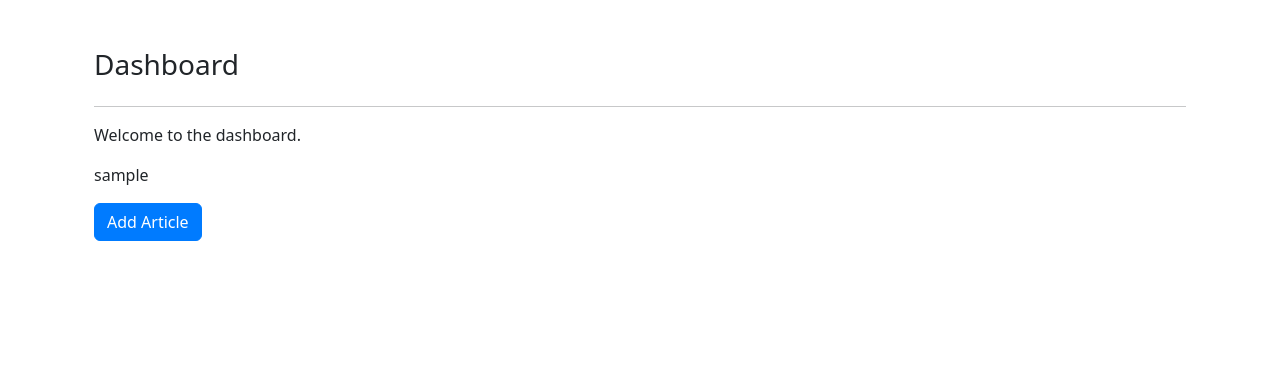
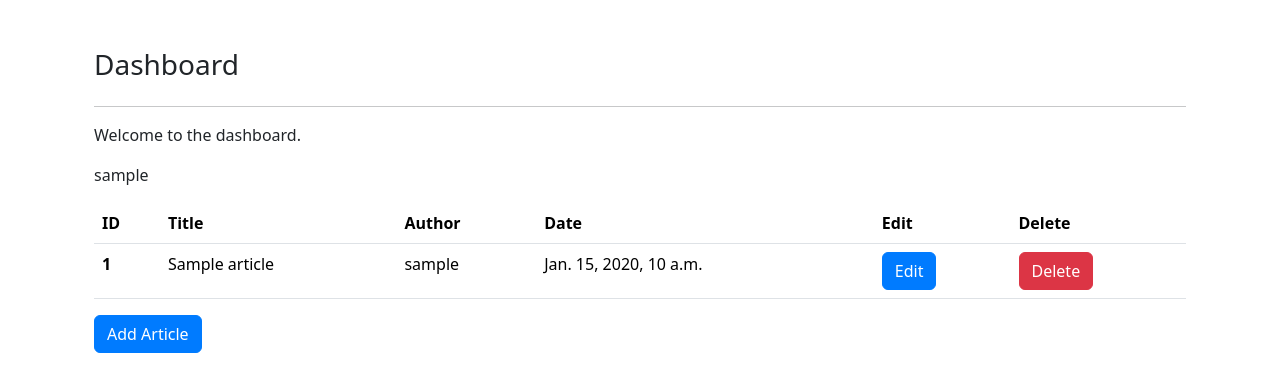
Before and after one commit to aykutulis/django-blog, a Django app: page /articles/dashboard/ in a window 1280 px wide. Shown: the part 56-448 px from the top of the page. Run offline with Django 4.2, Linux system fonts and the light colour scheme; a user stored in the database is signed in; tables that the repository leaves empty hold one stand-in row (values such as "Sample post").

Commit message:
feat: article list on dashboard

```diff
--- a/article/views.py
+++ b/article/views.py
@@ -1,6 +1,7 @@
 from django.shortcuts import render, redirect
 from django.contrib import messages
 
+from .models import Article
 from .forms import ArticleForm
 
 
@@ -13,7 +14,8 @@ def about(request):
 
 
 def dashboard(request):
-    return render(request, 'dashboard.html')
+    articles = Article.objects.filter(author=request.user)
+    return render(request, 'dashboard.html', {'articles': articles})
 
 
 def add_article(request):
--- a/templates/dashboard.html
+++ b/templates/dashboard.html
@@ -8,6 +8,30 @@
       <p>{{ request.user.username }}</p>
     </div>
   </div>
-  <button class="btn btn-primary">Add Article</button>
+  <table class="table">
+    <thead>
+      <tr>
+        <th scope="col">ID</th>
+        <th scope="col">Title</th>
+        <th scope="col">Author</th>
+        <th scope="col">Date</th>
+        <th scope="col">Edit</th>
+        <th scope="col">Delete</th>
+      </tr>
+    </thead>
+    <tbody>
+      {% for article in articles %}
+      <tr>
+        <th scope="row">{{ article.id }}</th>
+        <td>{{ article.title }}</td>
+        <td>{{ article.author }}</td>
+        <td>{{ article.created_date }}</td>
+        <td><a class="btn btn-primary" href="/articles/edit/{{ article.id }}">Edit</a></td>
+        <td><a class="btn btn-danger" href="/articles/delete/{{ article.id }}">Delete</a></td>
+      </tr>
+      {% endfor %}
+    </tbody>
+  </table>
+  <a class="btn btn-primary" href="/articles/add-article/">Add Article</a>
 </div>
 {% endblock %}
```
